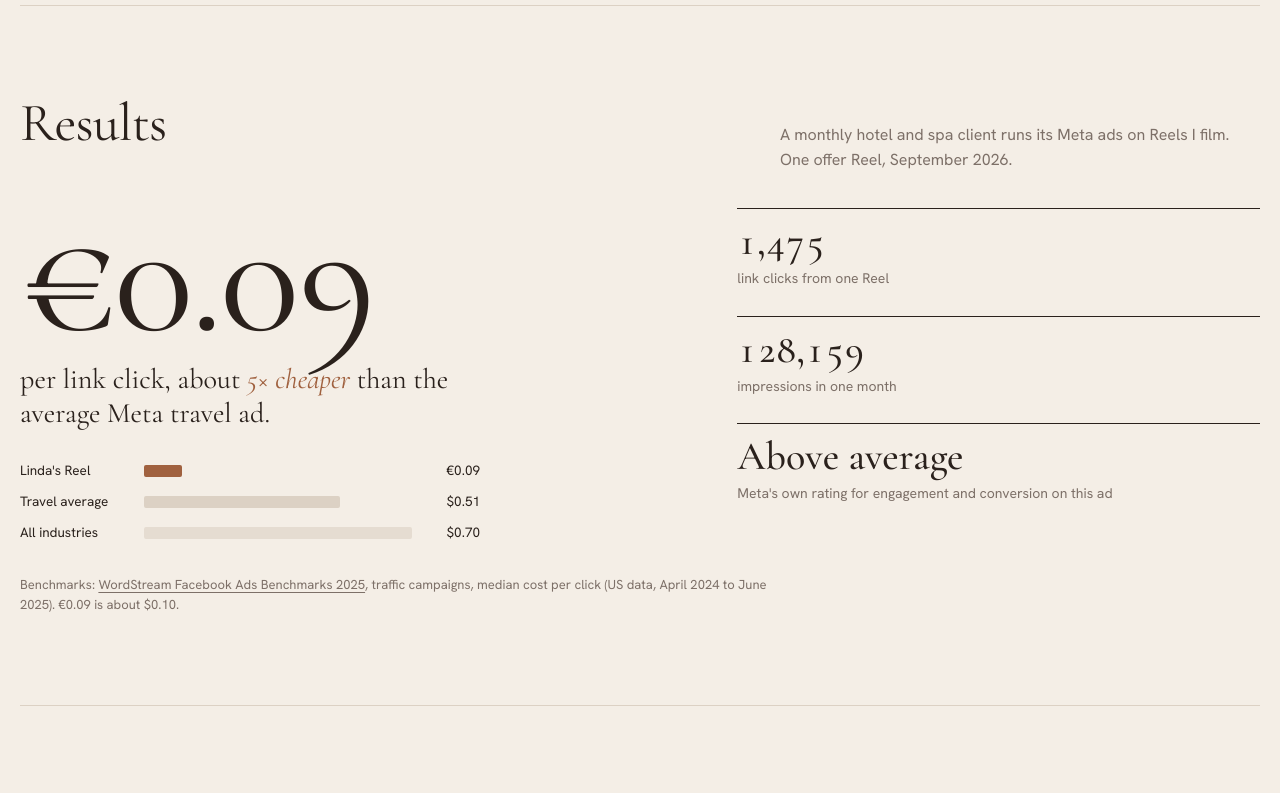
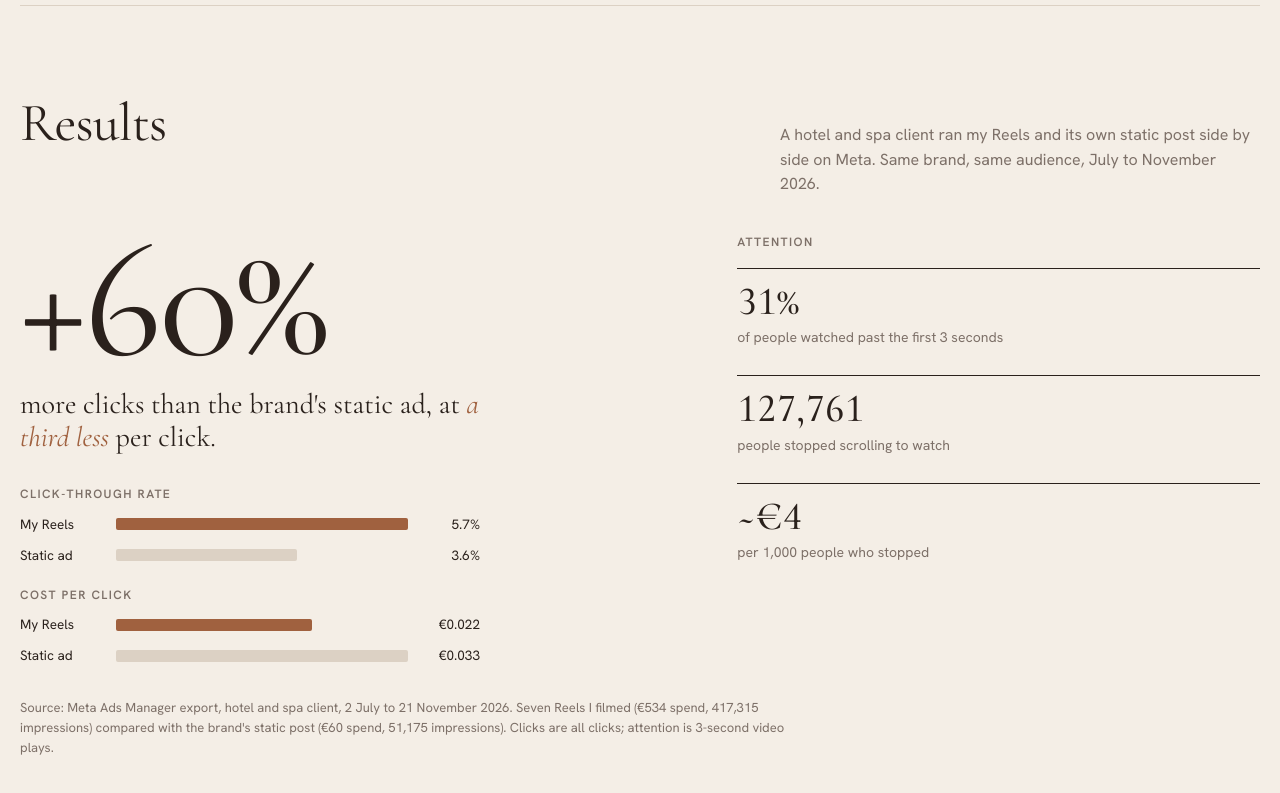
Before and after one commit to lindaalksne/lindaalksne.github.io, a plain HTML site: page index.html in a window 1280 px wide. Shown: the part 5280-6073 px from the top of the page. Drawn offline with nearby package versions, Linux system fonts and the light colour scheme.

Commit message:
Rework results around Reels vs static and attention
Co-Authored-By: Claude Opus 5.5 <noreply@anthropic.com>
Claude-Session: https://claude.ai/code/session_01TZZLzVXPiQtT6p4UYd7ksB

```diff
--- a/index.html
+++ b/index.html
@@ -107,15 +107,17 @@ em { font-style: italic; }
 .hero-num b { display: block; font-family: var(--serif); font-weight: 400; font-size: clamp(96px, 13vw, 190px); line-height: .82; letter-spacing: -.03em; font-variant-numeric: tabular-nums; }
 .hero-num p { margin-top: 18px; font-family: var(--serif); font-size: clamp(22px, 2.2vw, 30px); line-height: 1.2; max-width: 18em; }
 .hero-num p em { color: var(--accent); }
-.bar { margin-top: 30px; display: grid; gap: 10px; max-width: 460px; }
-.bar div { display: grid; grid-template-columns: 112px minmax(0, 1fr) 56px; gap: 12px; align-items: center; font-size: 13.5px; }
-.bar i { display: block; height: 12px; background: var(--line); border-radius: 2px; }
-.bar i.me { background: var(--accent); }
-.bar i.all { opacity: .6; }
-.bar span:last-child { text-align: right; font-variant-numeric: tabular-nums; }
+.cmp { margin-top: 30px; display: grid; gap: 10px; max-width: 460px; }
+.cmp h3 { margin-top: 10px; font-size: 12px; font-weight: 600; letter-spacing: .12em; text-transform: uppercase; color: var(--mute); }
+.cmp h3:first-child { margin-top: 0; }
+.cmp div { display: grid; grid-template-columns: 84px minmax(0, 1fr) 60px; gap: 12px; align-items: center; font-size: 13.5px; }
+.cmp i { display: block; height: 12px; background: var(--line); border-radius: 2px; }
+.cmp i.me { background: var(--accent); }
+.cmp span:last-child { text-align: right; font-variant-numeric: tabular-nums; }
+.side-k { font-size: 12px; font-weight: 600; letter-spacing: .12em; text-transform: uppercase; color: var(--mute); margin-bottom: -10px; }
 .side { display: grid; gap: 26px; }
 .side .stat { border-top: 1px solid var(--ink); padding-top: 12px; }
-.side .stat b { font-family: var(--serif); font-weight: 500; font-size: 40px; line-height: 1; font-variant-numeric: tabular-nums; }
+.side .stat b { font-family: var(--serif); font-weight: 500; font-size: 40px; line-height: 1; font-variant-numeric: lining-nums tabular-nums; }
 .side .stat span { display: block; margin-top: 6px; font-size: 14px; color: var(--mute); }
 .source { margin-top: 32px; font-size: 13px; color: var(--mute); max-width: 60em; }
 
@@ -183,7 +185,7 @@ em { font-style: italic; }
   .clip figcaption p { font-size: 13.5px; }
   .stills { grid-template-columns: minmax(0, 1fr); }
   .services, .quotes, .res, .facts { grid-template-columns: minmax(0, 1fr); }
-  .bar div { grid-template-columns: 96px minmax(0, 1fr) 52px; }
+  .cmp div { grid-template-columns: 76px minmax(0, 1fr) 56px; }
   .steps { grid-template-columns: repeat(2, minmax(0, 1fr)); }
   .about .pic, .about .txt { grid-column: 1 / -1; }
 }
@@ -271,24 +273,28 @@ em { font-style: italic; }
   </section>
 
   <section class="section" aria-labelledby="h-results">
-    <div class="head"><h2 id="h-results">Results</h2><p>A monthly hotel and spa client runs its Meta ads on Reels I film. One offer Reel, September 2026.</p></div>
+    <div class="head"><h2 id="h-results">Results</h2><p>A hotel and spa client ran my Reels and its own static post side by side on Meta. Same brand, same audience, July to November 2026.</p></div>
     <div class="res">
       <div class="hero-num">
-        <b>€0.09</b>
-        <p>per link click, about <em>5× cheaper</em> than the average Meta travel ad.</p>
-        <div class="bar" role="img" aria-label="Cost per link click: Linda's Reel €0.09, travel average $0.51, all industries $0.70">
-          <div><span>Linda's Reel</span><i class="me" style="width:14%"></i><span>€0.09</span></div>
-          <div><span>Travel average</span><i style="width:73%"></i><span>$0.51</span></div>
-          <div><span>All industries</span><i class="all" style="width:100%"></i><span>$0.70</span></div>
+        <b>+60%</b>
+        <p>more clicks than the brand's static ad, at <em>a third less</em> per click.</p>
+        <div class="cmp" role="img" aria-label="Click-through rate: Linda's Reels 5.7%, static ad 3.6%. Cost per click: Linda's Reels €0.022, static ad €0.033.">
+          <h3>Click-through rate</h3>
+          <div><span>My Reels</span><i class="me" style="width:100%"></i><span>5.7%</span></div>
+          <div><span>Static ad</span><i style="width:62%"></i><span>3.6%</span></div>
+          <h3>Cost per click</h3>
+          <div><span>My Reels</span><i class="me" style="width:67%"></i><span>€0.022</span></div>
+          <div><span>Static ad</span><i style="width:100%"></i><span>€0.033</span></div>
         </div>
       </div>
       <div class="side">
-        <div class="stat"><b>1,475</b><span>link clicks from one Reel</span></div>
-        <div class="stat"><b>128,159</b><span>impressions in one month</span></div>
-        <div class="stat"><b>Above average</b><span>Meta's own rating for engagement and conversion on this ad</span></div>
+        <p class="side-k">Attention</p>
+        <div class="stat"><b>31%</b><span>of people watched past the first 3 seconds</span></div>
+        <div class="stat"><b>127,761</b><span>people stopped scrolling to watch</span></div>
+        <div class="stat"><b>~€4</b><span>per 1,000 people who stopped</span></div>
       </div>
     </div>
-    <p class="source">Benchmarks: <a href="https://wordstream.com/blog/facebook-ads-benchmarks-2025" target="_blank" rel="noopener">WordStream Facebook Ads Benchmarks 2025</a>, traffic campaigns, median cost per click (US data, April 2024 to June 2025). €0.09 is about $0.10.</p>
+    <p class="source">Source: Meta Ads Manager export, hotel and spa client, 2 July to 21 November 2026. Seven Reels I filmed (€534 spend, 417,315 impressions) compared with the brand's static post (€60 spend, 51,175 impressions). Clicks are all clicks; attention is 3-second video plays.</p>
   </section>
 
   <section class="section brands-sec" aria-labelledby="h-brands">
```
